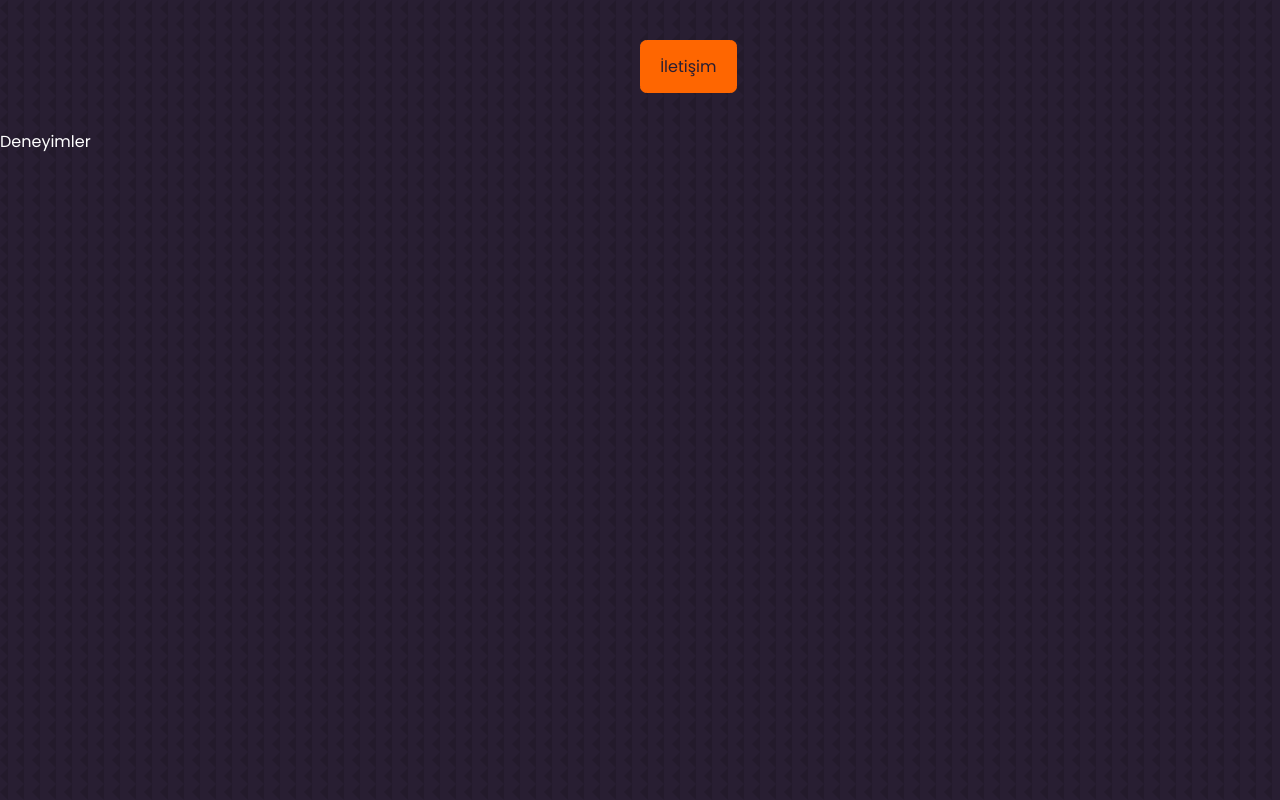
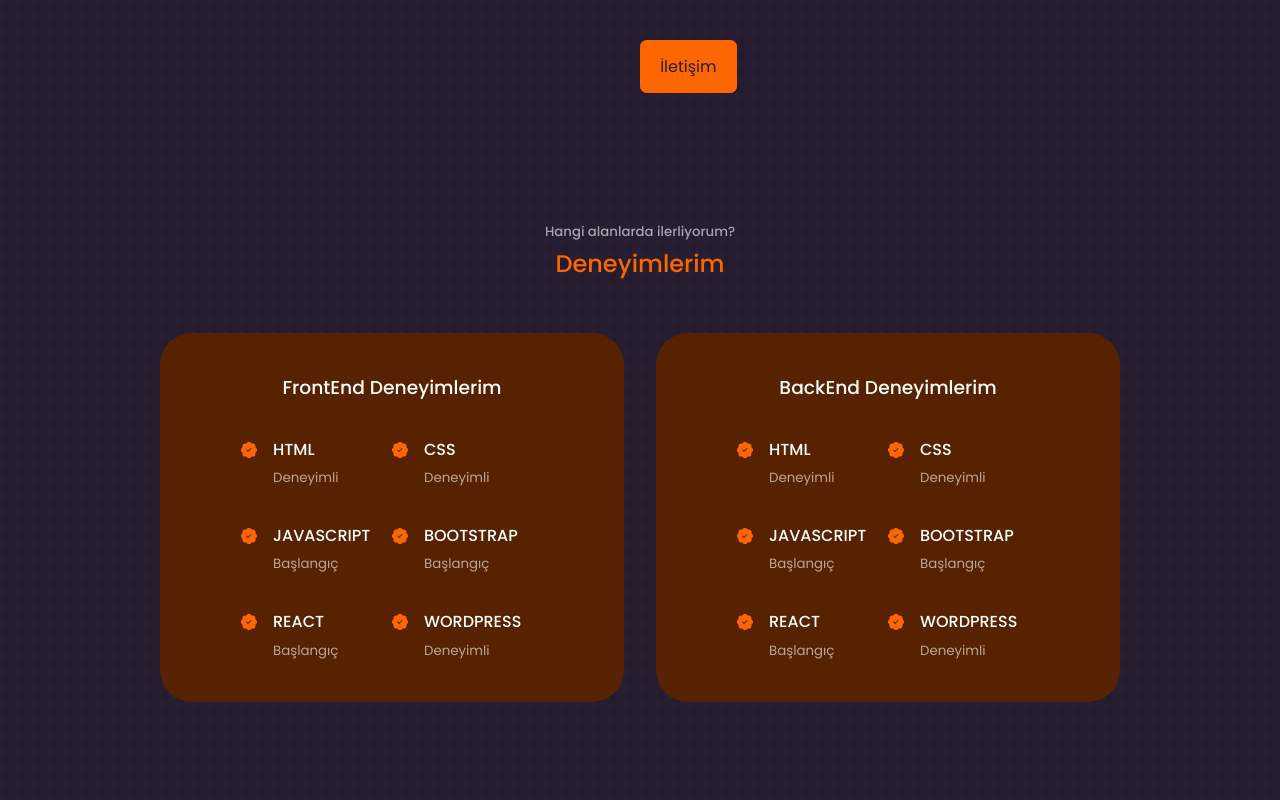
Before and after one commit to YasarAbi/yasarabi-proftolio, a React (Create React App) app: page / in a window 1280 px wide. Shown: the part 1920-2720 px from the top of the page. Built offline with nearby package versions, Linux system fonts and the light colour scheme; the HTML template or start-up script is replaced by a standard one.

Commit message:
Experience kısmı tamamlandı.

```diff
--- a/src/components/experiences/experiences.css
+++ b/src/components/experiences/experiences.css
@@ -0,0 +1,71 @@
+.experience__container {
+    display: grid;
+    grid-template-columns: 1fr 1fr;
+    gap: 2rem;
+}
+
+.experience__container>div {
+    background: var(--color-bg-variant);
+    padding: 2.4rem 5rem;
+    border-radius: 2rem;
+    border: 1px solid transparent;
+}
+
+.experience__container>div:hover {
+    background: transparent;
+    border-color: var(--color-primary);
+    cursor: default;
+    transition: var(--transition);
+}
+
+.experience__container>div h3 {
+    text-align: center;
+    margin-bottom: 2rem;
+}
+
+.experience__content {
+    display: grid;
+    grid-template-columns: 1fr 1fr;
+    row-gap: 2rem;
+}
+
+.experience__details {
+    display: flex;
+    gap: 1rem;
+}
+
+.experience__details-icon {
+    margin-top: 6px;
+    color: var(--color-primary);
+}
+
+/*===============CİHAZ SORGUSU (TABLET)=================*/
+
+@media screen and (max-width: 1024px) {
+    .experience__container {
+        grid-template-columns: 1fr;
+    }
+
+    .experience__container>div {
+        width: 80%;
+        padding: 2rem;
+        margin: 0 auto;
+    }
+
+    .experience__content {
+        padding: 1rem;
+    }
+}
+
+/*===============CİHAZ SORGUSU (TELEFON)=================*/
+
+@media screen and (max-width: 600px) {
+    .experience__container {
+        gap: 1rem;
+    }
+
+    .experience__container>div {
+        width: 90%;
+        padding: 2rem 1rem;
+    }
+}
--- a/src/components/experiences/experiences.jsx
+++ b/src/components/experiences/experiences.jsx
@@ -1,10 +1,117 @@
 import React from 'react'
 import './experiences.css'
+import {BsPatchCheckFill} from 'react-icons/bs'
 
-const experiences = () => {
+const Experiences = () => {
   return (
-    <section id='deneyimler'>Deneyimler</section>
+    <section id='deneyimler'>
+      <h5>Hangi alanlarda ilerliyorum?</h5>
+      <h2>Deneyimlerim</h2>
+
+      <div className="container experience__container">
+        {/* FRONTEND BAŞLANGIÇ */}
+        <div className="experience__frontend">
+          <h3>FrontEnd Deneyimlerim</h3>
+          <div className="experience__content">
+            <article className='experience__details'>
+              <BsPatchCheckFill className='experience__details-icon'/>
+              <div>
+                <h4>HTML</h4>
+                <small className='text-light'>Deneyimli</small>
+              </div>
+
+            </article>
+            <article className='experience__details'>
+              <BsPatchCheckFill className='experience__details-icon'/>
+              <div>
+                <h4>CSS</h4>
+                <small className='text-light'>Deneyimli</small>
+              </div>
+            </article>
+            <article className='experience__details'>
+              <BsPatchCheckFill className='experience__details-icon'/>
+              <div>
+                <h4>JAVASCRIPT</h4>
+                <small className='text-light'>Başlangıç</small>
+              </div>
+            </article>
+            <article className='experience__details'>
+              <BsPatchCheckFill className='experience__details-icon'/>
+              <div>
+                <h4>BOOTSTRAP</h4>
+                <small className='text-light'>Başlangıç</small>
+              </div>
+            </article>
+            <article className='experience__details'>
+              <BsPatchCheckFill className='experience__details-icon'/>
+              <div>
+                <h4>REACT</h4>
+                <small className='text-light'>Başlangıç</small>
+              </div>
+            </article>
+            <article className='experience__details'>
+              <BsPatchCheckFill className='experience__details-icon'/>
+              <div>
+                <h4>WORDPRESS</h4>
+                <small className='text-light'>Deneyimli</small>
+              </div>
+            </article>
+          </div>
+        </div>
+        {/* FRONTEND BİTİŞ */}
+
+        {/* BACKEND BAŞLANGIÇ */}
+        <div className="experience__backend">
+        <h3>BackEnd Deneyimlerim</h3>
+          <div className="experience__content">
+            <article className='experience__details'>
+              <BsPatchCheckFill className='experience__details-icon'/>
+              <div>
+                <h4>HTML</h4>
+                <small className='text-light'>Deneyimli</small>
+              </div>
+            </article>
+            <article className='experience__details'>
+              <BsPatchCheckFill className='experience__details-icon'/>
+              <div>
+                <h4>CSS</h4>
+                <small className='text-light'>Deneyimli</small>
+              </div>
+            </article>
+            <article className='experience__details'>
+              <BsPatchCheckFill className='experience__details-icon'/>
+              <div>
+                <h4>JAVASCRIPT</h4>
+                <small className='text-light'>Başlangıç</small>
+              </div>
+            </article>
+            <article className='experience__details'>
+              <BsPatchCheckFill className='experience__details-icon'/>
+              <div>
+                <h4>BOOTSTRAP</h4>
+                <small className='text-light'>Başlangıç</small>
+              </div>
+            </article>
+            <article className='experience__details'>
+              <BsPatchCheckFill className='experience__details-icon'/>
+              <div>
+                <h4>REACT</h4>
+                <small className='text-light'>Başlangıç</small>
+              </div>
+            </article>
+            <article className='experience__details'>
+              <BsPatchCheckFill className='experience__details-icon'/>
+              <div>
+                <h4>WORDPRESS</h4>
+                <small className='text-light'>Deneyimli</small>
+              </div>
+            </article>
+          </div>
+          {/* BACKEND BİTİŞ */}
+        </div>
+      </div>
+    </section>
   )
 }
 
-export default experiences
+export default Experiences
--- a/src/index.css
+++ b/src/index.css
@@ -61,7 +61,6 @@
 
 section {
     margin-top: 8rem;
-    height: 100vh;
 }
 
 section>h2,
```
